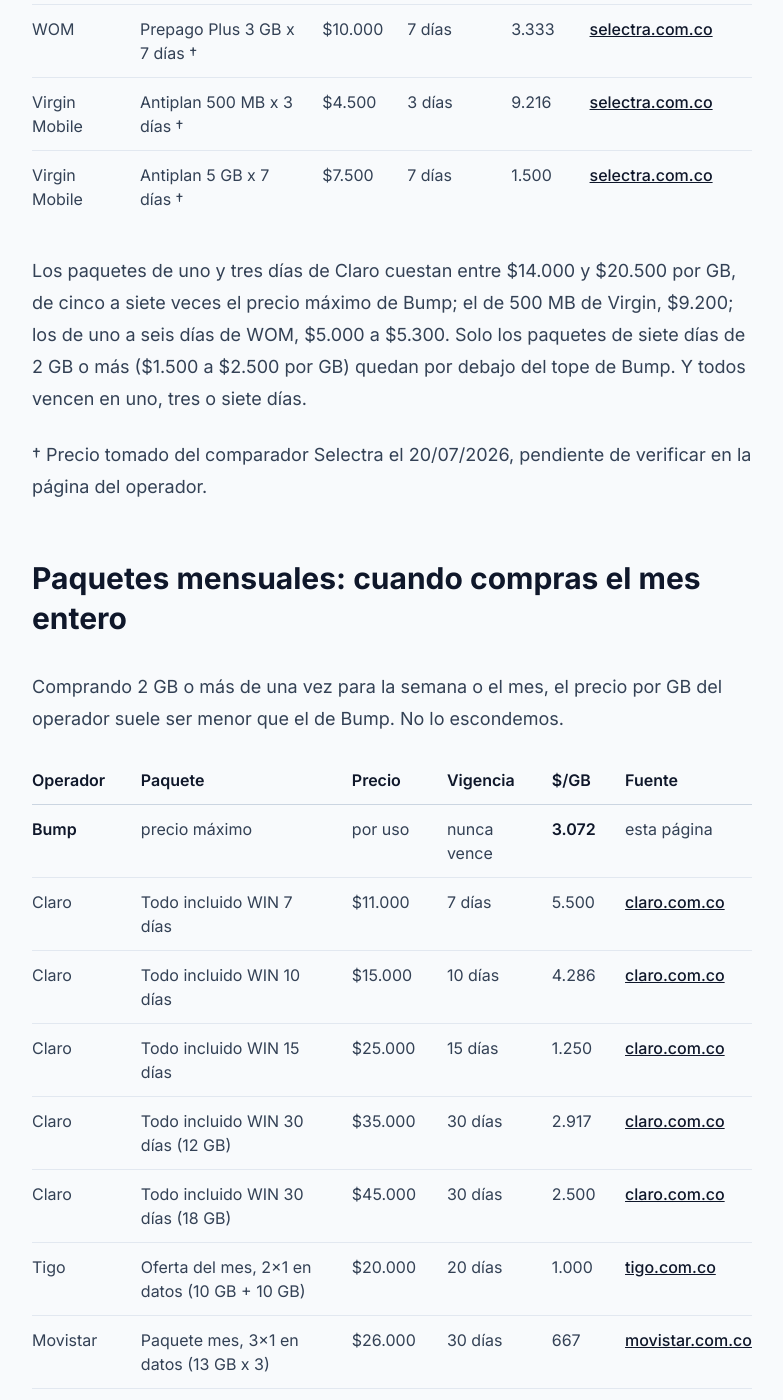
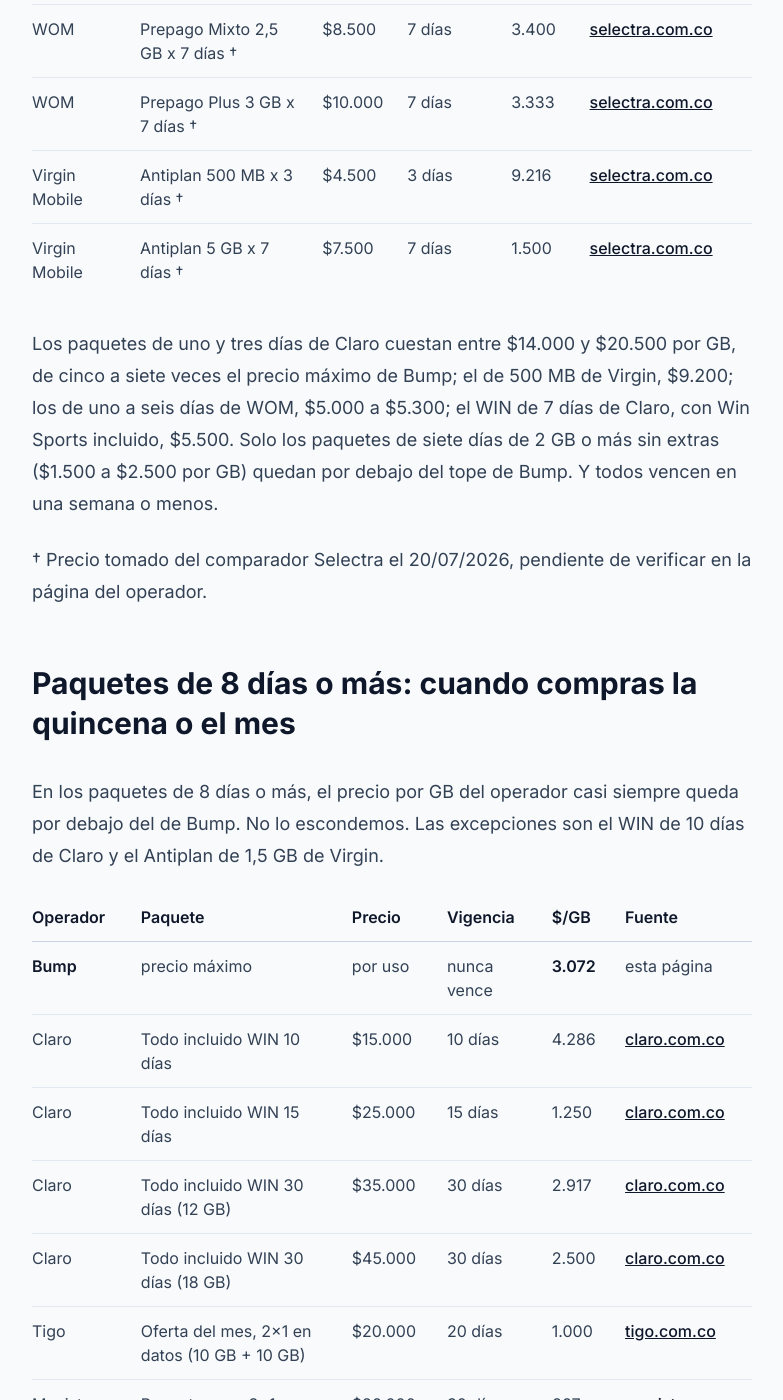
Before and after one commit to BumpApp/bumpapp.github.io, a Jekyll site: the page built from es/precios/index.md, in a window 1280 px wide and 1400 px high, scrolled down 2298 px. Shown: the whole window, without its empty margins (248-1031 px from the left). Built offline with Jekyll 4.4.1, drawn with Linux system fonts in a browser that asks for light colours; some of the changed text lies outside the part shown.

Commit message:
Precios: group packs by validity, not "small" vs "monthly"
Addresses Copilot review on the Colombia page. size is now defined
the same way in both data files: small = valid up to 7 days, large =
8 days or more. The shared dot plot labels its groups by duration,
and the Colombia section headings and claims match the data (the
10-day WIN and Virgin's 1.5 GB Antiplan are the exceptions above
Bump's ceiling; break-even recomputed against the 10-day WIN).

Co-Authored-By: Claude Fable 5.1 <noreply@anthropic.com>

```diff
--- a/_data/precios_co.yml
+++ b/_data/precios_co.yml
@@ -1,5 +1,5 @@
 # Carrier prepaid prices for /es/precios/ and /prices/colombia/. One row per pack. Same shape as precos_br.yml.
-# size: large = the pack you buy to cover the month; small = 1 to 7 day packs.
+# size: small = valid up to 7 days; large = valid 8 days or more. Same rule as precos_br.yml.
 # pending: true = price from a comparison site (Selectra, July 2026), not yet verified on the carrier's page; rendered with a dagger.
 # label: optional short text for the direct label on the scatter chart.
 # COP/GB is computed in the page (price * 1024 / mb). Evidence screenshots: assets/precios-co/.
@@ -64,7 +64,7 @@ packs:
     price: 11000
     mb: 2048
     days: 7
-    size: large
+    size: small
     source: https://www.claro.com.co/personas/servicios/servicios-moviles/prepago/
   - carrier: Claro
     pack: Todo incluido WIN 10 días
--- a/_data/precos_br.yml
+++ b/_data/precos_br.yml
@@ -1,5 +1,5 @@
 # Carrier prepaid prices for /pt/precos/. One row per pack.
-# size: large = the pack you buy to cover the month; small = add-on, daily or pay-per-use.
+# size: small = valid up to 7 days (add-on, daily, weekly); large = valid 8 days or more. Same rule as precios_co.yml.
 # label: optional short text for the direct label on the scatter chart (_includes/precos-scatter.html).
 # R$/GB is computed in the page (price * 1024 / mb). Prices vary by DDD; ddd says which one was checked.
 # Evidence screenshots: assets/precos-br/. Keep `checked` current when a price changes.
--- a/_includes/precos-dotplot.html
+++ b/_includes/precos-dotplot.html
@@ -11,9 +11,9 @@ The key string ends in a comma; Liquid's split (Ruby String#split) drops trailin
 {%- if cur == "cop" -%}{%- assign fmt = "cop.html" -%}{%- assign sym = "$" -%}{%- assign rate = d.bump.credits_per_cop -%}{%- else -%}{%- assign fmt = "brl.html" -%}{%- assign sym = "R$" -%}{%- assign rate = d.bump.credits_per_brl -%}{%- endif -%}
 {%- assign lang = include.lang | default: "en" -%}
 {%- case lang -%}
-{%- when "pt" -%}{%- assign dec = "," -%}{%- assign t_small = "Pacotes pequenos" -%}{%- assign t_large = "Pacotes mensais" -%}{%- assign t_max = "máx." -%}
-{%- when "es" -%}{%- assign dec = "," -%}{%- assign t_small = "Paquetes pequeños" -%}{%- assign t_large = "Paquetes mensuales" -%}{%- assign t_max = "máx." -%}
-{%- else -%}{%- assign dec = "." -%}{%- assign t_small = "Small packs" -%}{%- assign t_large = "Monthly packs" -%}{%- assign t_max = "max" -%}
+{%- when "pt" -%}{%- assign dec = "," -%}{%- assign t_small = "Pacotes de até 7 dias" -%}{%- assign t_large = "Pacotes de 8 dias ou mais" -%}{%- assign t_max = "máx." -%}
+{%- when "es" -%}{%- assign dec = "," -%}{%- assign t_small = "Paquetes de hasta 7 días" -%}{%- assign t_large = "Paquetes de 8 días o más" -%}{%- assign t_max = "máx." -%}
+{%- else -%}{%- assign dec = "." -%}{%- assign t_small = "Packs up to 7 days" -%}{%- assign t_large = "Packs of 8 days or more" -%}{%- assign t_max = "max" -%}
 {%- endcase -%}
 {%- assign bump_gb = d.bump.credits_per_mb | times: 1024.0 | divided_by: rate -%}
 {%- assign wifi_gb = d.bump.credits_per_mb_wifi | times: 1024.0 | divided_by: rate -%}
--- a/es/precios/index.md
+++ b/es/precios/index.md
@@ -26,7 +26,7 @@ En Bump pagas solo por lo que usas, con saldo que compras por PSE o tarjeta desd
 
 Compáralo con los dos tipos de paquete que venden los operadores. Son dos situaciones distintas, así que son dos tablas.
 
-## Paquetes pequeños: cuando se acabó el plan y necesitas poco
+## Paquetes de hasta 7 días: cuando se acabó el plan y necesitas poco
 
 Aquí es donde el prepago se pone caro. Cuando los datos se acaban a mitad de mes, el operador vende paquetes de 150 MB a 6 GB que duran de uno a siete días, y en los más pequeños el precio por GB se dispara.
 
@@ -41,13 +41,13 @@ Aquí es donde el prepago se pone caro. Cuando los datos se acaban a mitad de me
 </tbody>
 </table>
 
-Los paquetes de uno y tres días de Claro cuestan entre $14.000 y $20.500 por GB, de cinco a siete veces el precio máximo de Bump; el de 500 MB de Virgin, $9.200; los de uno a seis días de WOM, $5.000 a $5.300. Solo los paquetes de siete días de 2 GB o más ($1.500 a $2.500 por GB) quedan por debajo del tope de Bump. Y todos vencen en uno, tres o siete días.
+Los paquetes de uno y tres días de Claro cuestan entre $14.000 y $20.500 por GB, de cinco a siete veces el precio máximo de Bump; el de 500 MB de Virgin, $9.200; los de uno a seis días de WOM, $5.000 a $5.300; el WIN de 7 días de Claro, con Win Sports incluido, $5.500. Solo los paquetes de siete días de 2 GB o más sin extras ($1.500 a $2.500 por GB) quedan por debajo del tope de Bump. Y todos vencen en una semana o menos.
 
 † Precio tomado del comparador Selectra el 20/07/2026, pendiente de verificar en la página del operador.
 
-## Paquetes mensuales: cuando compras el mes entero
+## Paquetes de 8 días o más: cuando compras la quincena o el mes
 
-Comprando 2 GB o más de una vez para la semana o el mes, el precio por GB del operador suele ser menor que el de Bump. No lo escondemos.
+En los paquetes de 8 días o más, el precio por GB del operador casi siempre queda por debajo del de Bump. No lo escondemos. Las excepciones son el WIN de 10 días de Claro y el Antiplan de 1,5 GB de Virgin.
 
 <table>
 <thead><tr><th>Operador</th><th>Paquete</th><th>Precio</th><th>Vigencia</th><th>$/GB</th><th>Fuente</th></tr></thead>
@@ -60,7 +60,7 @@ Comprando 2 GB o más de una vez para la semana o el mes, el precio por GB del o
 </tbody>
 </table>
 
-La cuenta cambia cuando miras lo que realmente usas. El paquete cuesta lo mismo si lo usas todo o casi nada, y lo que sobra desaparece al vencer. En el Todo incluido WIN de $11.000 (2 GB por 7 días), quien usa 500 MB pagó $22.000 por GB; en Bump, esos 500 MB cuestan ${% assign half = bump_gb | times: 500 | divided_by: 1024 %}{% include cop.html v=half %}. El punto de equilibrio es cerca de 3,6 GB en 7 días contra ese paquete y 11 GB en 30 días contra el WIN de $35.000. Por debajo, Bump sale más barato; por encima, gana el paquete.
+La cuenta cambia cuando miras lo que realmente usas. El paquete cuesta lo mismo si lo usas todo o casi nada, y lo que sobra desaparece al vencer. En el Todo incluido WIN de $15.000 (3,5 GB por 10 días), quien usa 500 MB pagó $30.000 por GB; en Bump, esos 500 MB cuestan ${% assign half = bump_gb | times: 500 | divided_by: 1024 %}{% include cop.html v=half %}. El punto de equilibrio es cerca de 4,9 GB en 10 días contra ese paquete y 11 GB en 30 días contra el WIN de $35.000. Por debajo, Bump sale más barato; por encima, gana el paquete.
 
 † Precio tomado del comparador Selectra el 20/07/2026, pendiente de verificar en la página del operador.
 
```
Also changed, not shown: prices/colombia/index.md (+5 -5 lines).
